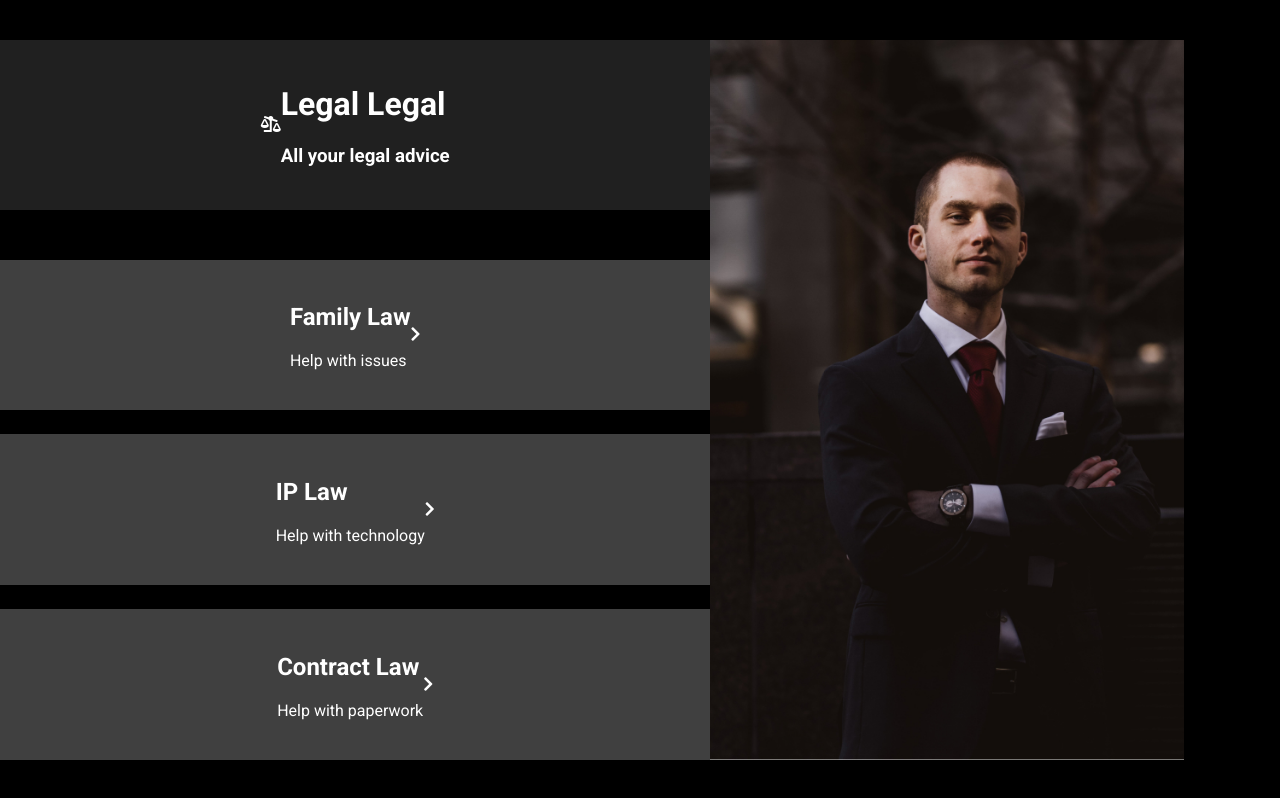
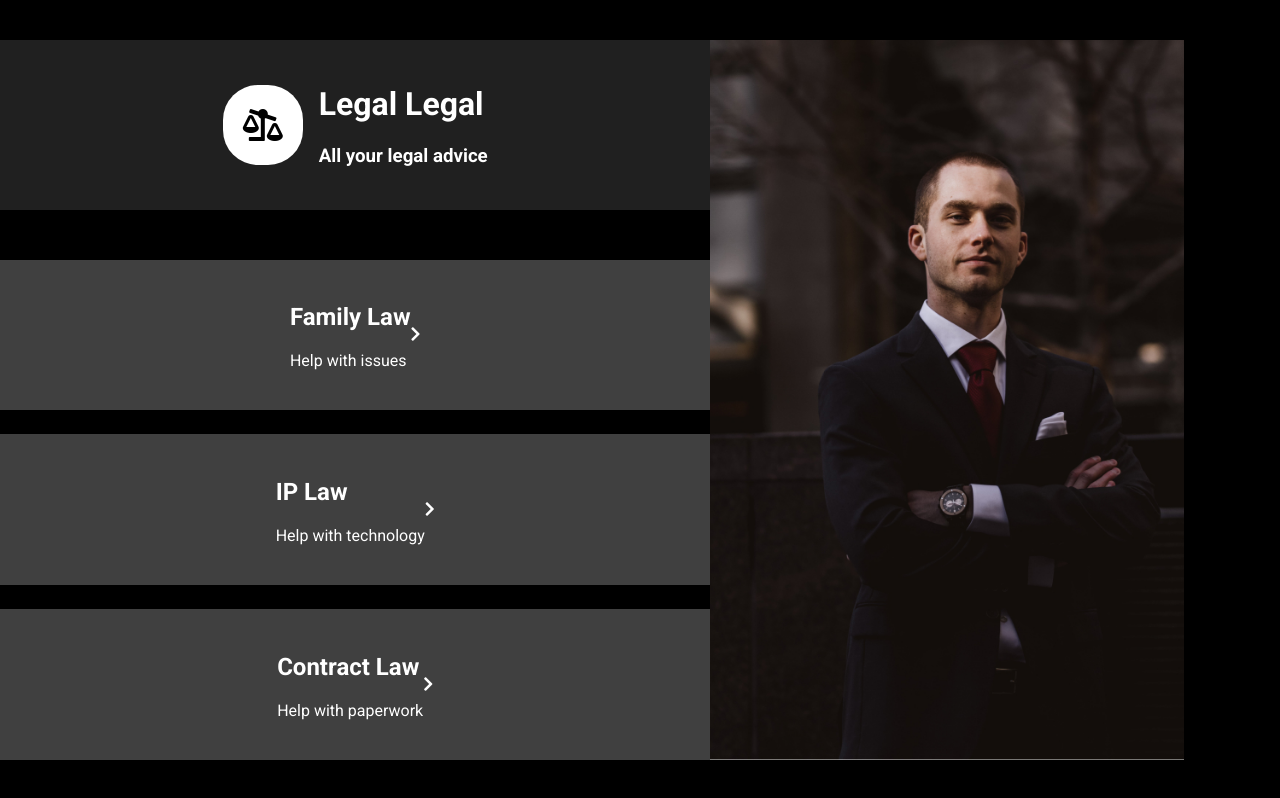
Before and after one commit to j3ffh95/law-design, a plain HTML site: page index.html in a window 1280 px wide. Drawn offline with Linux system fonts and the light colour scheme.

Commit message:
Styled the logo

```diff
--- a/style.css
+++ b/style.css
@@ -57,3 +57,16 @@ aside img {
   background-color: #202020;
   margin-bottom: auto;
 }
+
+.logo {
+  background-color: #fff;
+  border-radius: 35px;
+  color: #000;
+  display: inline-flex;
+  font-size: 2rem;
+  align-items: center;
+  justify-content: center;
+  height: 80px;
+  width: 80px;
+  margin-right: 1rem;
+}
```
